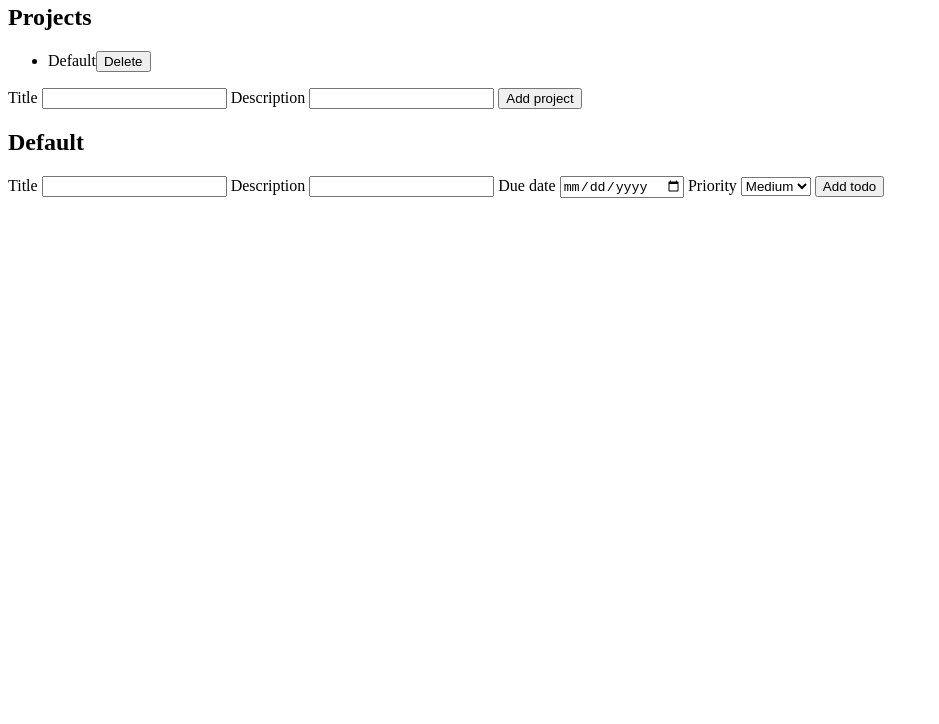
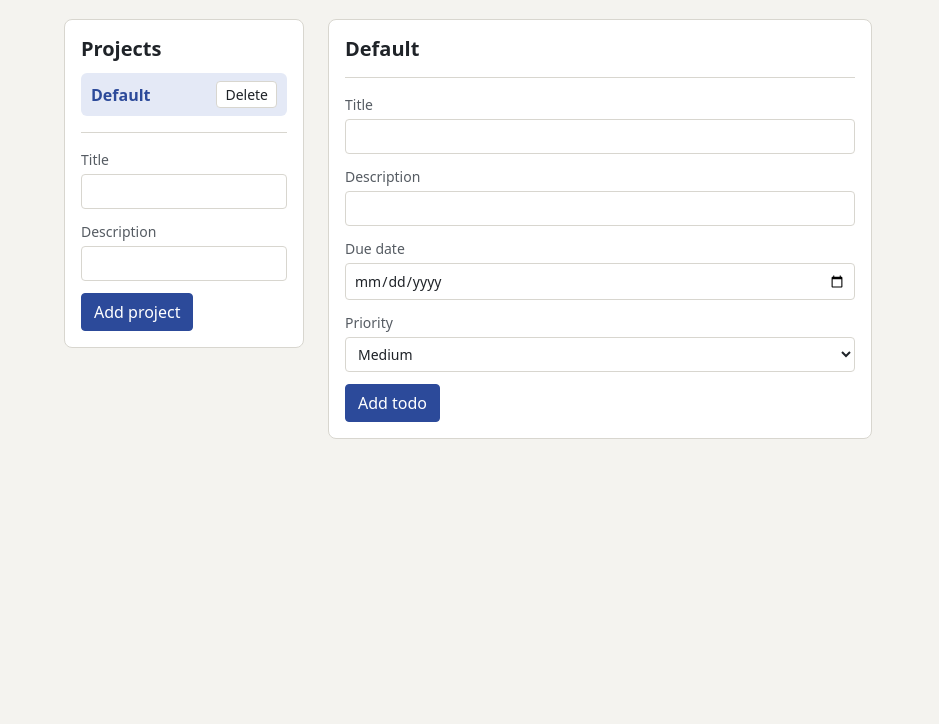
Before and after one commit to ttSamtopia/odin-TodoList, a website built with webpack: page src/index.html in a window 1280 px wide. Shown: the part 76-800 px from the top of the page, without its empty margins (0-939 px from the left). Built offline with nearby package versions, Linux system fonts and the light colour scheme.

Commit message:
Add page styling

```diff
--- a/src/index.html
+++ b/src/index.html
@@ -4,6 +4,7 @@
     <meta charset="UTF-8">
     <meta name="viewport" content="width=device-width, initial-scale=1.0">
     <title>Todo List</title>
+    <link rel="stylesheet" href="./styles.css">
 </head>
 <body>
     <header>
--- /dev/null
+++ b/src/styles.css
@@ -0,0 +1,214 @@
+:root {
+    --canvas: #f4f3ef;
+    --surface: #fff;
+    --text: #1f2328;
+    --text-muted: #565c63;
+    --border: #d8d6cf;
+    --hover: #ecebe5;
+    --accent: #2c4a9a;
+    --accent-dark: #223a7a;
+    --accent-tint: #e4e9f6;
+    --priority-low: #2e7d32;
+    --priority-medium: #b45309;
+    --priority-high: #b91c1c;
+}
+
+* {
+    box-sizing: border-box;
+}
+
+body {
+    max-width: 1200px;
+    margin: 0 auto;
+    padding: 24px;
+    display: grid;
+    grid-template-columns: 240px 1fr 320px;
+    gap: 24px;
+    align-items: start;
+    font-family: system-ui, "Segoe UI", Roboto, Helvetica, Arial, sans-serif;
+    font-size: 16px;
+    line-height: 1.5;
+    overflow-wrap: anywhere;
+    color: var(--text);
+    background-color: var(--canvas);
+}
+
+header {
+    grid-column-start: 1;
+    grid-column-end: -1;
+}
+
+h1, h2, h3 {
+    margin: 0 0 12px;
+    font-weight: 600;
+    line-height: 1.25;
+    text-wrap: balance;
+}
+
+h1 {
+    font-size: 28px;
+    color: var(--accent);
+}
+
+h2 {
+    font-size: 20px;
+}
+
+h3 {
+    font-size: 18px;
+}
+
+#projects, #todos, #todo-details {
+    padding: 16px;
+    background-color: var(--surface);
+    border: 1px solid var(--border);
+    border-radius: 8px;
+}
+
+#todos {
+    min-width: 0;
+}
+
+#todo-details:empty {
+    display: none;
+}
+
+#project-list, #todo-list {
+    margin: 0;
+    padding: 0;
+    list-style-type: none;
+}
+
+#project-list li, #todo-list li {
+    display: flex;
+    justify-content: space-between;
+    align-items: center;
+    gap: 8px;
+    padding: 8px 10px;
+    border-radius: 6px;
+    cursor: pointer;
+}
+
+#project-list li:hover, #todo-list li:hover {
+    background-color: var(--hover);
+}
+
+#project-list .selected {
+    font-weight: 600;
+    color: var(--accent);
+    background-color: var(--accent-tint);
+}
+
+#todo-list .priorityLow {
+    color: var(--priority-low);
+}
+
+#todo-list .priorityMedium {
+    color: var(--priority-medium);
+}
+
+#todo-list .priorityHigh {
+    color: var(--priority-high);
+}
+
+#todo-list .completed {
+    color: var(--text-muted);
+    text-decoration: line-through;
+}
+
+form {
+    display: flex;
+    flex-direction: column;
+    gap: 12px;
+    margin-top: 16px;
+    padding-top: 16px;
+    border-top: 1px solid var(--border);
+}
+
+label {
+    display: flex;
+    flex-direction: column;
+    gap: 4px;
+    font-size: 14px;
+    color: var(--text-muted);
+}
+
+input, select, button {
+    font: inherit;
+}
+
+input, select {
+    padding: 6px 8px;
+    color: var(--text);
+    background-color: var(--surface);
+    border: 1px solid var(--border);
+    border-radius: 4px;
+}
+
+button {
+    padding: 6px 12px;
+    color: var(--text);
+    background-color: var(--surface);
+    border: 1px solid var(--border);
+    border-radius: 4px;
+    cursor: pointer;
+}
+
+button:hover {
+    background-color: var(--hover);
+}
+
+button:active {
+    background-color: var(--border);
+}
+
+button[type="submit"] {
+    color: #fff;
+    background-color: var(--accent);
+    border-color: var(--accent);
+}
+
+button[type="submit"]:hover {
+    background-color: var(--accent-dark);
+}
+
+li button {
+    flex-shrink: 0;
+    padding: 2px 8px;
+    font-size: 14px;
+    font-weight: normal;
+}
+
+form button {
+    align-self: flex-start;
+}
+
+#todo-details form {
+    margin-top: 0;
+    margin-bottom: 12px;
+    padding-top: 0;
+    border-top-width: 0;
+}
+
+#todo-details form button {
+    align-self: stretch;
+    margin-right: 0;
+}
+
+#todo-details p {
+    margin: 0 0 8px;
+}
+
+#todo-details ul {
+    margin: 0 0 12px;
+    padding-left: 20px;
+}
+
+#todo-details button {
+    margin-right: 8px;
+}
+
+:focus-visible {
+    outline: 2px solid var(--accent);
+    outline-offset: 2px;
+}
```
